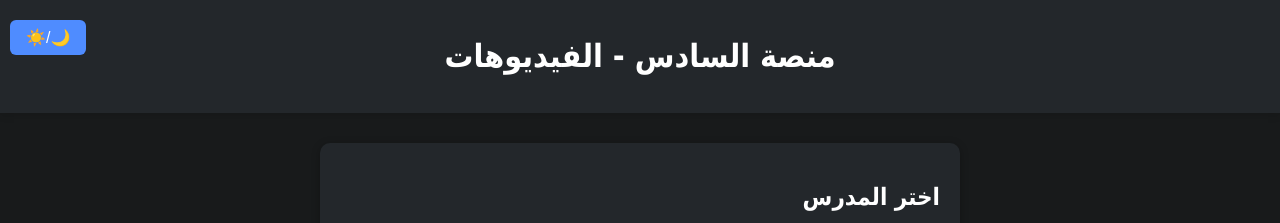
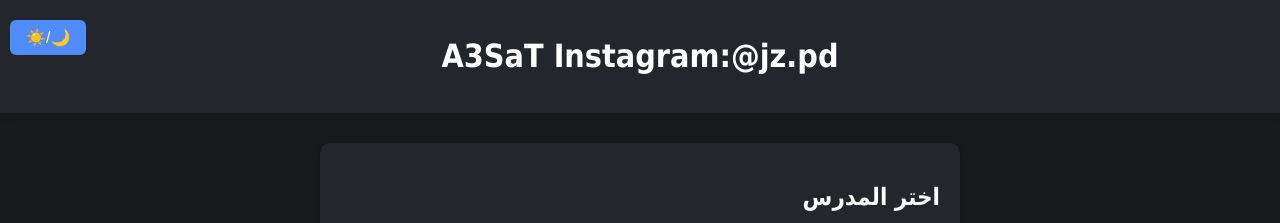
Before and after one commit to HellCatIRQ/sads, a plain HTML site: page index.html in a window 1280 px wide. Shown: the top 223 px of the page. Drawn offline with Linux system fonts and the light colour scheme.

Commit message:
Update index.html

```diff
--- a/index.html
+++ b/index.html
@@ -32,7 +32,7 @@
 </head>
 <body>
 <button class="dark-toggle" onclick="toggleDark()">🌙/☀️</button>
-<header><h1>منصة السادس - الفيديوهات</h1></header>
+<header><h1>A3SaT Instagram:@jz.pd</h1></header>
 <div id="app"></div>
 <script>
 let teachersData = [];
```
